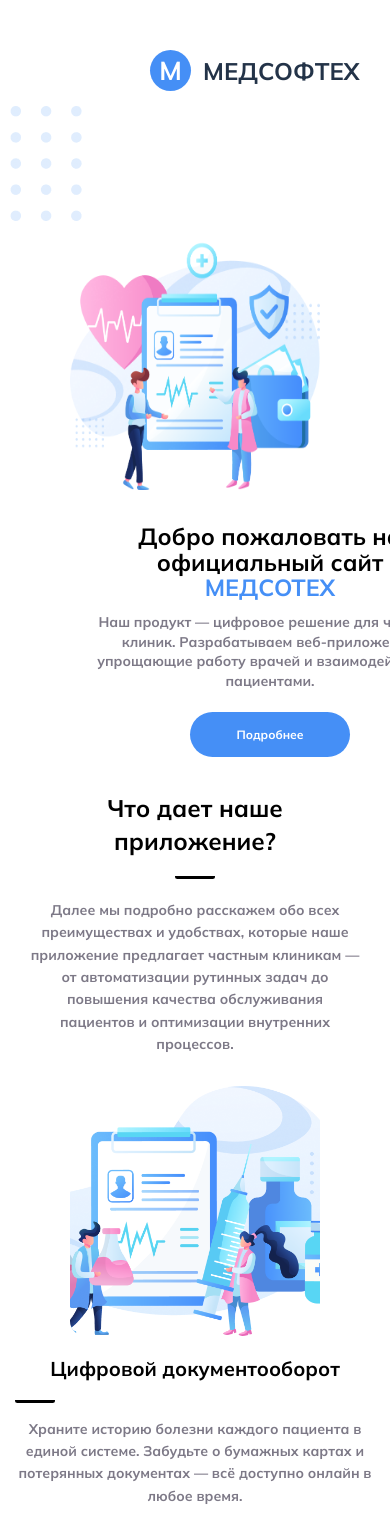
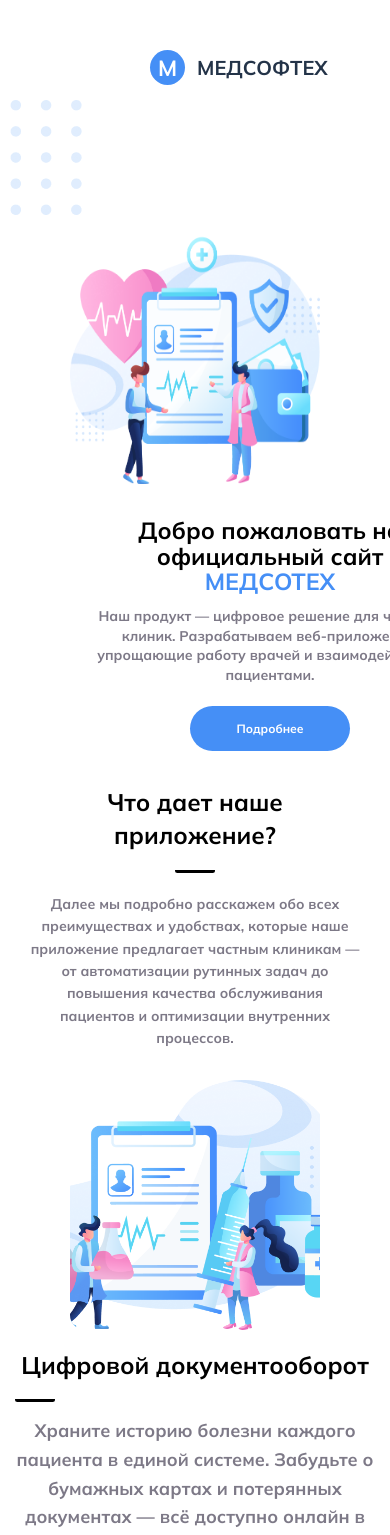
Before and after one commit to NikolayFrontEnd/MedSofTeh, a React (Vite) app: page / in a window 390 px wide. Shown: the top 1535 px of the page. Built offline with nearby package versions, Linux system fonts and the light colour scheme.

Commit message:
Добавил почтку в footer

```diff
--- a/src/compontets/Description/Description.module.css
+++ b/src/compontets/Description/Description.module.css
@@ -71,7 +71,7 @@
     margin-bottom: clamp(15px, 3vw, 20px);
     font-family: 'Mulish', sans-serif;
     font-weight: bold;
-    font-size: clamp(20px, 4vw, 36px);
+    font-size: clamp(24px, 6vw, 40px);
     line-height: 1.4;
     letter-spacing: 0%;
     color: rgba(0, 0, 0, 1);
@@ -81,7 +81,7 @@
     margin-top: clamp(15px, 3vw, 20px);
     font-family: 'Mulish', sans-serif;
     font-weight: 300;
-    font-size: clamp(14px, 2.5vw, 18px);
+    font-size: clamp(18px, 2.7vw, 22px);
     line-height: 1.6;
     letter-spacing: 0%;
     color: rgba(125, 121, 135, 1);
--- a/src/compontets/Footer/Footer.tsx
+++ b/src/compontets/Footer/Footer.tsx
@@ -14,8 +14,8 @@ const Footer = () => {
         </div>
 
 <div className={styles.desc}>Компания разрабатывает веб-приложение, упрощающие работу врачей и взаимодействие с пациентами.</div>
+<div className = {styles.desc}>Связаться с нами: sseed932@gmail.com</div>
 <div className = {styles.ourComp}>©Медсофтех 2025. Все права защищены</div>
-
 <img className = {styles.phot} src = {phot}/>
         </div>
         </>
--- a/src/compontets/Header/Header.module.css
+++ b/src/compontets/Header/Header.module.css
@@ -26,3 +26,31 @@
     font-size: 24px;
     color: #233348;
 }
+
+
+
+
+@media (max-width: 768px) {
+  .logoText {
+    font-size: 20px;
+  }
+
+  .logoIcon {
+    width: 35px;
+    height: 35px;
+    font-size: 22px;
+  }
+
+  .logoImage {
+    max-width: 80px;
+    margin-top: 10px;
+  }
+
+
+.header {
+  display: flex;
+top: 0px;
+left: 0px;
+
+  }
+}
```
